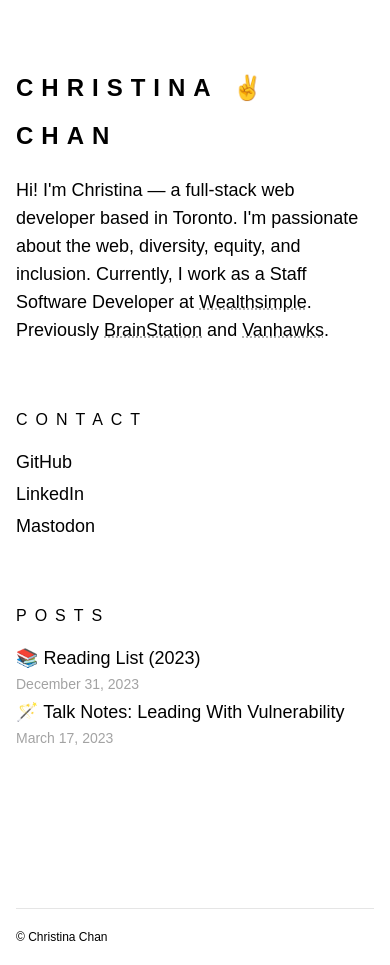
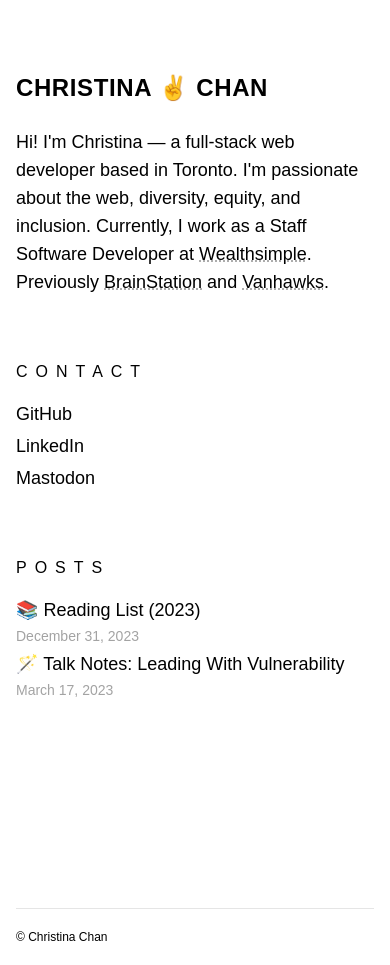
Before and after one commit to cchawn/christina-codes, a Next.js app: page / in a window 390 px wide. Built offline with nearby package versions, Linux system fonts and the light colour scheme; a web font is replaced by a local one.

Commit message:
fix: better mobile styles

```diff
--- a/components/container.tsx
+++ /dev/null
@@ -1,9 +0,0 @@
-type Props = {
-  children?: React.ReactNode;
-};
-
-const Container = ({ children }: Props) => {
-  return <div className="container mx-auto px-4">{children}</div>;
-};
-
-export default Container;
--- a/components/footer.tsx
+++ b/components/footer.tsx
@@ -1,15 +1,11 @@
-import Container from './container';
-
 const Footer = () => {
   return (
     <footer className="text-xs lg:text-sm">
-      <Container>
-        <div className="border-t border-neutral-200 py-5 flex flex-row items-center">
-          <div className="basis-1/2">
-            <p>© Christina Chan</p>
-          </div>
+      <div className="border-t border-neutral-200 py-5 flex flex-row items-center">
+        <div className="basis-1/2">
+          <p>© Christina Chan</p>
         </div>
-      </Container>
+      </div>
     </footer>
   );
 };
--- a/components/intro.tsx
+++ b/components/intro.tsx
@@ -3,7 +3,7 @@
 const Intro = () => {
   return (
     <section className="mt-16 mb-12 md:mb-16 md:mt-52">
-      <h1 className="text-2xl md:text-5xl font-bold tracking-spread leading-loose uppercase">
+      <h1 className="text-2xl md:text-5xl font-bold tracking-wide sm:tracking-widest md:tracking-spread leading-loose uppercase">
         Christina <Emojis /> Chan
       </h1>
       <p className="max-w-prose text-lg my-4">
--- a/components/layout.tsx
+++ b/components/layout.tsx
@@ -10,10 +10,12 @@
   return (
     <>
       <Meta />
-      <div className="min-h-screen">
+      <div className="min-h-screen container mx-auto px-4 md:px-8">
         <main>{children}</main>
       </div>
-      <Footer />
+      <div className="container mx-auto px-4 md:px-8">
+        <Footer />
+      </div>
     </>
   );
 };
--- a/components/markdown-styles.module.css
+++ b/components/markdown-styles.module.css
@@ -8,6 +8,10 @@
     @apply my-6;
   }
 
+  ol {
+    @apply list-decimal ml-4;
+  }
+
   h2 {
     @apply uppercase text-xl mb-4 tracking-spread;
   }
--- a/pages/index.tsx
+++ b/pages/index.tsx
@@ -1,4 +1,3 @@
-import Container from '../components/container';
 import MoreStories from '../components/more-stories';
 import Intro from '../components/intro';
 import Layout from '../components/layout';
@@ -14,18 +13,14 @@
 
 export default function Index({ allPosts }: Props) {
   return (
-    <>
     <Layout>
       <Head>
         <title>{FULL_NAME}</title>
       </Head>
-        <Container>
       <Intro />
       <SocialLinks />
       {allPosts.length > 0 && <MoreStories posts={allPosts} />}
-        </Container>
     </Layout>
-    </>
   );
 }
 
--- a/pages/posts/[slug].tsx
+++ b/pages/posts/[slug].tsx
@@ -1,7 +1,6 @@
 import ErrorPage from 'next/error';
 import Head from 'next/head';
 import { useRouter } from 'next/router';
-import Container from '../../components/container';
 import Header from '../../components/header';
 import Layout from '../../components/layout';
 import PostBody from '../../components/post-body';
@@ -26,7 +25,6 @@
   }
   return (
     <Layout preview={preview}>
-      <Container>
       <Header />
       {router.isFallback ? (
         <PostTitle>Loading…</PostTitle>
@@ -40,7 +38,6 @@
           <PostBody content={post.content} />
         </article>
       )}
-      </Container>
     </Layout>
   );
 }
--- a/styles/index.css
+++ b/styles/index.css
@@ -9,7 +9,7 @@
 
   a,
   a:visited {
-    @apply inline-block relative outline-none;
+    @apply align-top inline-block relative outline-none;
 
     transition: color 0.5s ease-in;
 
```
Also changed, not shown: 6 other files (tests, documents, lock files or other folders). Lines whose indentation alone changed are shown as unchanged.
